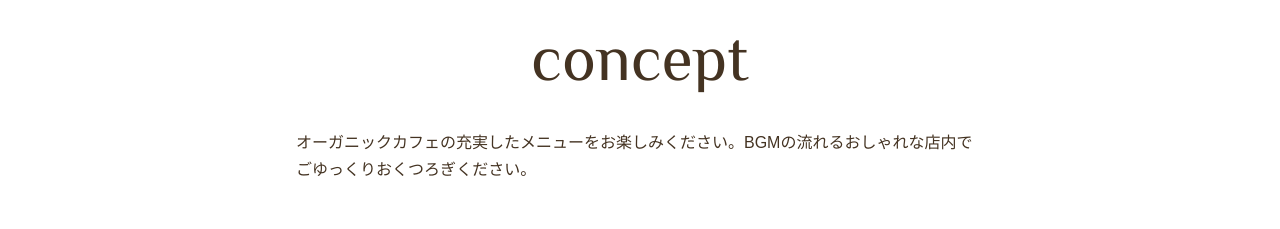
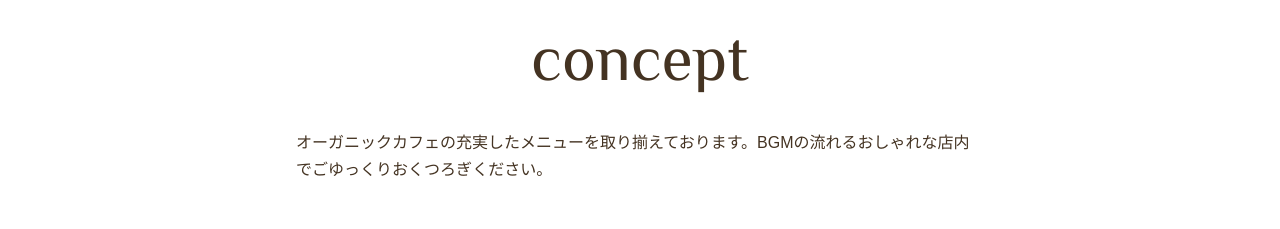
Before and after one commit to akiyamaguchi17-dotcom/wcb_test, a plain HTML site: page index.html in a window 1280 px wide. Shown: the part 860-1089 px from the top of the page. Drawn offline with Linux system fonts and the light colour scheme; some packages are replaced by stand-ins of ours.

Commit message:
Update index.html

```diff
--- a/index.html
+++ b/index.html
@@ -41,7 +41,7 @@
         <section class="about">
             <h3 class="heading-large font-english">concept</h3>
             <p>
-                オーガニックカフェの充実したメニューをお楽しみください。BGMの流れるおしゃれな店内でごゆっくりおくつろぎください。
+                オーガニックカフェの充実したメニューを取り揃えております。BGMの流れるおしゃれな店内でごゆっくりおくつろぎください。
             </p>
         <div class="align-center">
             <a class="btn" href="menu.html">メニューを見る</a>
```
